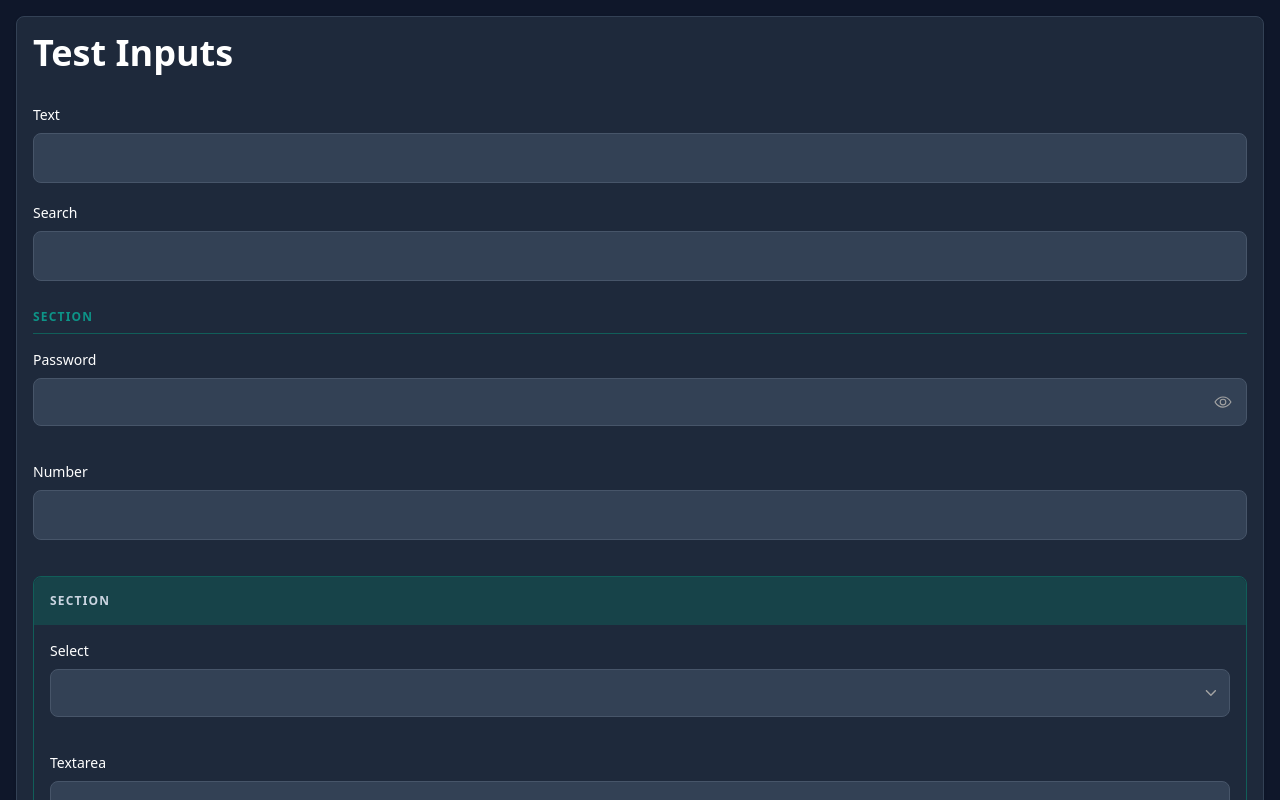
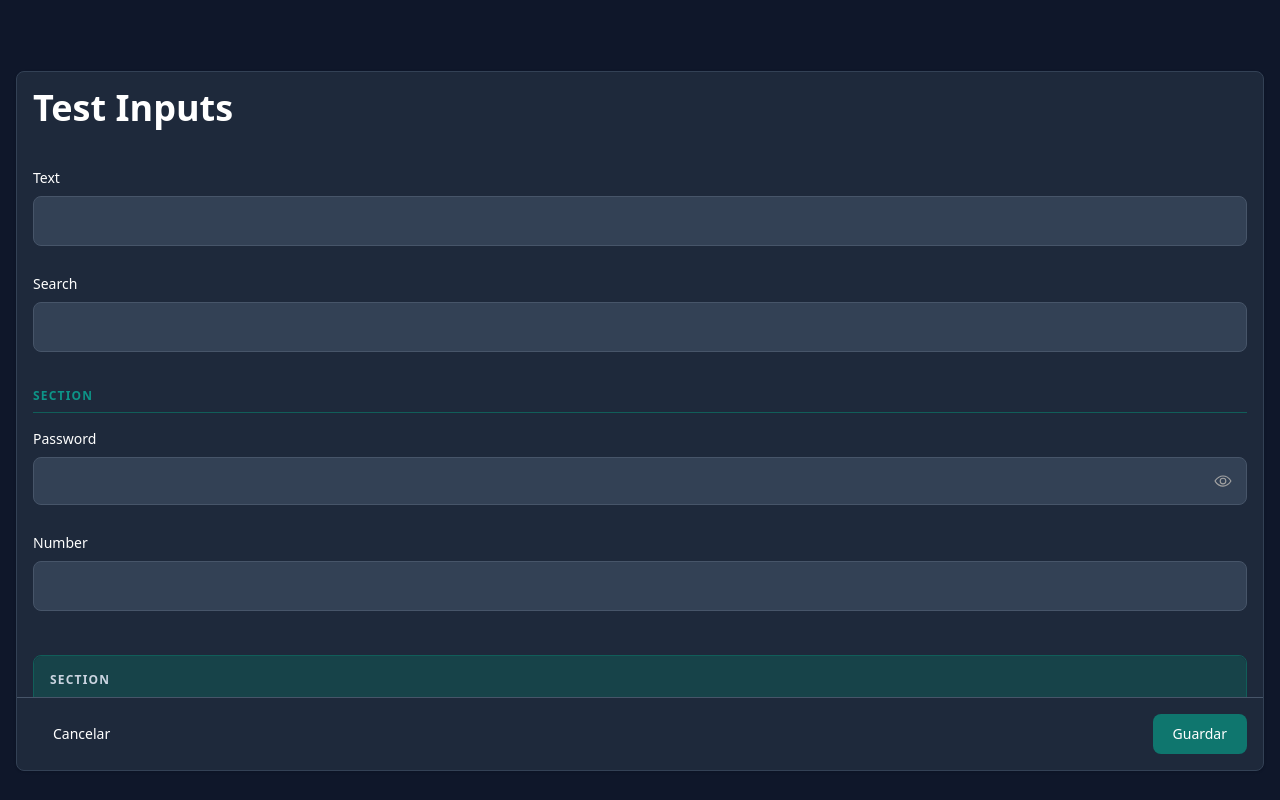
Before and after one commit to juniorencode/undefined-core, a React (Vite) app: page /form in a window 1280 px wide. Shown: the top 800 px of the page. Built offline with nearby package versions, Linux system fonts and the light colour scheme.

Commit message:
styles: transition all

```diff
--- a/lib/components/Button/index.jsx
+++ b/lib/components/Button/index.jsx
@@ -5,7 +5,7 @@ export const Button = props => {
   const { children, className, type = 'button', to, color, ...params } = props;
 
   const initialStyles =
-    'flex gap-2 items-center justify-center h-10 px-5 py-2.5 text-nowrap font-medium text-sm rounded-lg focus:ring-4 focus:ring-opacity-50 checked:focus:ring-opacity-50 focus:dark:ring-opacity-50 checked:focus:dark:ring-opacity-50 outline-none';
+    'flex gap-2 items-center justify-center h-10 px-5 py-2.5 text-nowrap font-medium text-sm rounded-lg focus:ring-4 focus:ring-opacity-50 checked:focus:ring-opacity-50 focus:dark:ring-opacity-50 checked:focus:dark:ring-opacity-50 outline-none transition-all';
 
   const optionsColor = {
     default:
--- a/lib/components/FormSection/index.jsx
+++ b/lib/components/FormSection/index.jsx
@@ -25,7 +25,7 @@ const FormSection = props => {
         </h1>
       )}
       <div
-        className={cn('grid grid-cols-12 gap-4 p-4', {
+        className={cn('grid grid-cols-12 gap-2 p-4', {
           'p-0 py-4 border-t border-primary-200 dark:border-primary-800': !box
         })}
       >
--- a/lib/components/InputNumber/index.jsx
+++ b/lib/components/InputNumber/index.jsx
@@ -67,7 +67,7 @@ export const InputNumber = props => {
     >
       <div
         className={cn(
-          'flex items-center w-full border rounded-lg overflow-hidden bg-secondary-50 dark:bg-secondary-700 text-secondary-900 dark:text-white border-secondary-300 dark:border-secondary-600 dark:placeholder-secondary-400',
+          'flex items-center w-full border rounded-lg overflow-hidden transition-all bg-secondary-50 dark:bg-secondary-700 text-secondary-900 dark:text-white border-secondary-300 dark:border-secondary-600 dark:placeholder-secondary-400',
           {
             'ring-4 ring-opacity-40 checked:ring-opacity-40 dark:ring-opacity-40 checked:dark:ring-opacity-40  ring-primary-600 dark:ring-primary-500 border-primary-600 dark:border-primary-500':
               focus,
--- a/lib/components/InputPassword/index.jsx
+++ b/lib/components/InputPassword/index.jsx
@@ -46,7 +46,7 @@ export const InputPassword = props => {
     >
       <div className="relative">
         <input
-          className="p-2.5 pr-12 w-full h-12 sm:text-sm border rounded-lg outline-none focus:ring-4 focus:ring-opacity-40 checked:focus:ring-opacity-40 focus:dark:ring-opacity-40 checked:focus:dark:ring-opacity-40 text-secondary-900 dark:text-white bg-secondary-50 dark:bg-secondary-700 dark:placeholder-secondary-400 border-secondary-300 dark:border-secondary-600 focus:border-primary-600 dark:focus:border-primary-500 focus:ring-primary-600 dark:focus:ring-primary-500"
+          className="p-2.5 pr-12 w-full h-12 sm:text-sm border rounded-lg outline-none focus:ring-4 focus:ring-opacity-40 checked:focus:ring-opacity-40 focus:dark:ring-opacity-40 checked:focus:dark:ring-opacity-40 transition-all text-secondary-900 dark:text-white bg-secondary-50 dark:bg-secondary-700 dark:placeholder-secondary-400 border-secondary-300 dark:border-secondary-600 focus:border-primary-600 dark:focus:border-primary-500 focus:ring-primary-600 dark:focus:ring-primary-500"
           ref={domRef}
           role="textbox"
           id={domId}
--- a/lib/components/InputSearch/index.jsx
+++ b/lib/components/InputSearch/index.jsx
@@ -88,7 +88,7 @@ export const InputSearch = props => {
       <div ref={domRef2}>
         <div
           className={cn(
-            'flex items-center w-full border rounded-lg overflow-hidden bg-secondary-50 dark:bg-secondary-700 text-secondary-900 dark:text-white border-secondary-300 dark:border-secondary-600 dark:placeholder-secondary-400',
+            'flex items-center w-full border rounded-lg overflow-hidden transition-all bg-secondary-50 dark:bg-secondary-700 text-secondary-900 dark:text-white border-secondary-300 dark:border-secondary-600 dark:placeholder-secondary-400',
             {
               'ring-4 ring-opacity-40 checked:ring-opacity-40 dark:ring-opacity-40 checked:dark:ring-opacity-40 ring-primary-600 dark:ring-primary-500 border-primary-600 dark:border-primary-500':
                 focus,
--- a/lib/components/InputSelect/index.jsx
+++ b/lib/components/InputSelect/index.jsx
@@ -57,7 +57,7 @@ export const InputSelect = props => {
     >
       <div ref={domRef}>
         <button
-          className="flex items-center justify-between p-2.5 w-full h-12 focus:ring-4 focus:ring-opacity-40 checked:focus:ring-opacity-40 focus:dark:ring-opacity-40 checked:focus:dark:ring-opacity-40 outline-none rounded-lg text-sm text-center border bg-secondary-50 dark:bg-secondary-700 text-secondary-900 dark:text-white dark:placeholder-secondary-400 border-secondary-300 dark:border-secondary-600 focus:border-primary-600 dark:focus:border-primary-500 focus:ring-primary-600 dark:focus:ring-primary-500"
+          className="flex items-center justify-between p-2.5 w-full h-12 text-sm text-center border focus:ring-4 focus:ring-opacity-40 checked:focus:ring-opacity-40 focus:dark:ring-opacity-40 checked:focus:dark:ring-opacity-40 rounded-lg outline-none transition-all bg-secondary-50 dark:bg-secondary-700 text-secondary-900 dark:text-white dark:placeholder-secondary-400 border-secondary-300 dark:border-secondary-600 focus:border-primary-600 dark:focus:border-primary-500 focus:ring-primary-600 dark:focus:ring-primary-500"
           type="button"
           onClick={() => setIsOpen(!isOpen)}
           {...params}
--- a/lib/components/InputText/index.jsx
+++ b/lib/components/InputText/index.jsx
@@ -83,7 +83,7 @@ export const InputText = props => {
       <div ref={domRef2}>
         <div
           className={cn(
-            'flex items-center w-full border rounded-lg overflow-hidden bg-secondary-50 dark:bg-secondary-700 text-secondary-900 dark:text-white border-secondary-300 dark:border-secondary-600 dark:placeholder-secondary-400',
+            'flex items-center w-full border rounded-lg overflow-hidden transition-all bg-secondary-50 dark:bg-secondary-700 text-secondary-900 dark:text-white border-secondary-300 dark:border-secondary-600 dark:placeholder-secondary-400',
             {
               'ring-4 ring-opacity-40 checked:ring-opacity-40 dark:ring-opacity-40 checked:dark:ring-opacity-40 ring-primary-600 dark:ring-primary-500 border-primary-600 dark:border-primary-500':
                 focus,
--- a/lib/components/InputTextarea/index.jsx
+++ b/lib/components/InputTextarea/index.jsx
@@ -45,7 +45,7 @@ export const InputTextarea = props => {
     >
       <textarea
         className={cn(
-          'flex gap-2 p-2.5 w-full min-h-12 rounded-lg border outline-none focus:ring-4 focus:ring-opacity-40 checked:focus:ring-opacity-40 focus:dark:ring-opacity-40 checked:focus:dark:ring-opacity-40 bg-secondary-50 dark:bg-secondary-700 text-secondary-900 dark:text-white border-secondary-300 dark:border-secondary-600 focus:border-primary-600 dark:focus:border-primary-500 focus:ring-primary-600 dark:focus:ring-primary-500 dark:placeholder-secondary-400',
+          'flex gap-2 p-2.5 w-full min-h-12 rounded-lg border outline-none focus:ring-4 focus:ring-opacity-40 checked:focus:ring-opacity-40 focus:dark:ring-opacity-40 checked:focus:dark:ring-opacity-40 transition-all bg-secondary-50 dark:bg-secondary-700 text-secondary-900 dark:text-white border-secondary-300 dark:border-secondary-600 focus:border-primary-600 dark:focus:border-primary-500 focus:ring-primary-600 dark:focus:ring-primary-500 dark:placeholder-secondary-400',
           className
         )}
         ref={domRef}
--- a/src/App.jsx
+++ b/src/App.jsx
@@ -1,7 +1,7 @@
 import { BrowserRouter } from 'react-router-dom';
 import { useForm } from '../lib/hooks/useForm.hook';
 import { Card } from '../lib/components/Card';
-import { Button } from '../lib/components/Button';
+import { DataForm } from '../lib/components/DataForm';
 import { FormSection } from '../lib/components/FormSection';
 import { InputText } from '../lib/components/InputText';
 import { InputSearch } from '../lib/components/InputSearch';
@@ -22,11 +22,13 @@ const App = () => {
   return (
     <BrowserRouter>
       <div className="absolute w-[100vw] min-h-[100vh] bg-secondary-100 dark:bg-secondary-900">
-        <Card className="m-4 p-4">
-          <form onSubmit={Form.handleSubmit}>
-            <h1 className="text-4xl font-bold mb-8 text-neutral-800 dark:text-white">
+        <div className="h-[55px]"></div>
+        <Card className="m-4">
+          <h1 className="text-4xl font-bold p-4 text-neutral-800 dark:text-white">
             Test Inputs
           </h1>
+          <DataForm form={Form}>
+            <form className="flex flex-col gap-2" onSubmit={Form.handleSubmit}>
               <InputText
                 name="text"
                 label="Text"
@@ -117,10 +119,8 @@ const App = () => {
                 labelCheck="Active"
                 register={Form.register}
               />
-            <Button className="w-full" type="submit">
-              Send
-            </Button>
             </form>
+          </DataForm>
         </Card>
       </div>
     </BrowserRouter>
```
Lines whose indentation alone changed are shown as unchanged.
